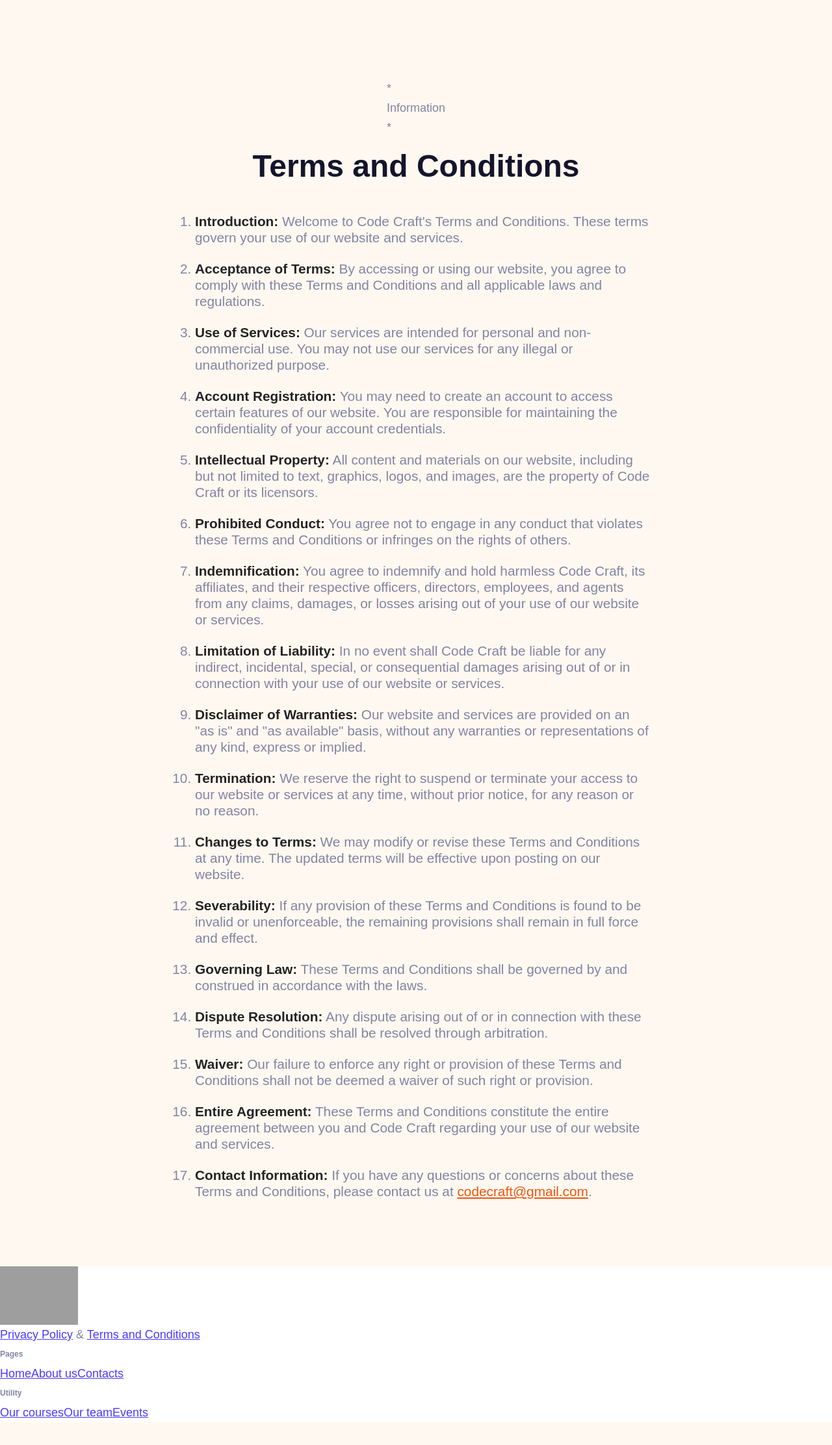
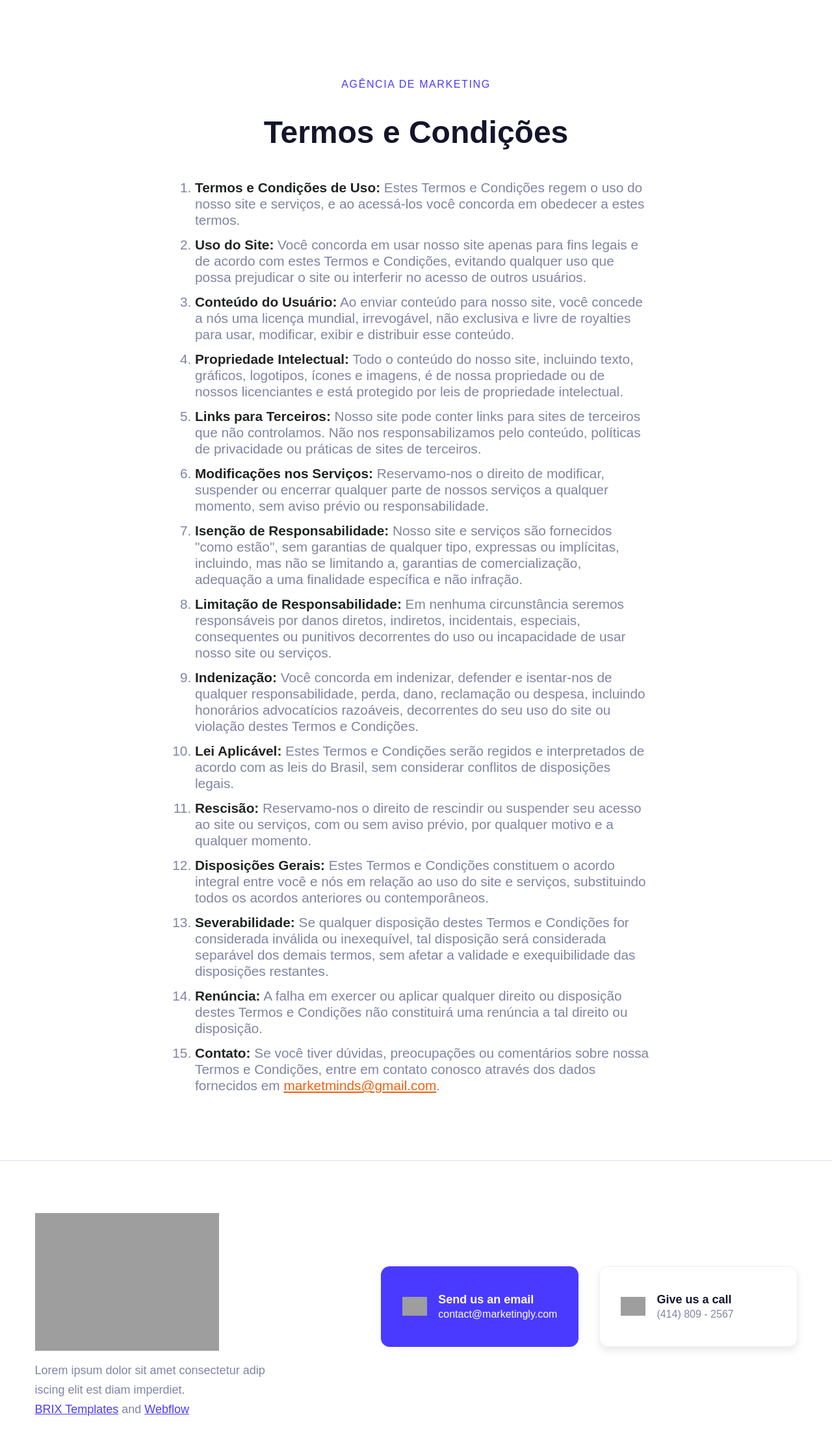
Before and after one commit to MishaKozarev/Template, a PHP site: page /terms-conditions.html in a window 1280 px wide. Shown: the part 79-2303 px from the top of the page at 65% size. Before the commit the page ends 2268 px from the top, so only its background shows below. Run offline with PHP 8.4, Linux system fonts and the light colour scheme; some web fonts are replaced; grey boxes are pictures that could not be loaded.

Commit message:
feat: add info pages

```diff
--- a/css/main.css
+++ b/css/main.css
@@ -57,36 +57,33 @@ body {
 }
 
 /**** THANKS-PAGE ****/
-.thanks {
+.gratitude {
   height: 100vh;
-  background-color: #fff8f0;
+  background-color: #eff0f6;
 }
 
-.thanks__container {
+.gratitude__container {
   max-width: 700px;
   gap: 20px;
   padding: 130px 30px 0;
 }
 
-.thanks__title {
+.gratitude__title {
   font-size: 3rem;
 }
 
-.thanks__content {
+.gratitude__content {
   align-items: flex-start;
 }
 
-.thanks p {
+.gratitude p {
   font-size: 1.3rem;
   font-weight: 500;
 }
 
 /**** DOCUMENT ****/
-.information {
-  background-color: #fff8f0;
-}
 
-.information__container {
+.info__container {
   padding: 200px 40px 80px;
   max-width: 800px;
   margin: 0 auto;
@@ -94,19 +91,19 @@ body {
   gap: 20px;
 }
 
-.information h1 {
+.info h1 {
   font-weight: 600;
   font-size: 3rem;
   padding-bottom: 5px;
   line-height: 50px;
 }
 
-.information ol {
+.info ol {
   padding-left: 20px;
   gap: 10px;
 }
 
-.information li {
+.info li {
   padding: 0 0 5px 0;
   align-self: flex-start;
   font-size: 1.3rem;
@@ -114,24 +111,24 @@ body {
   line-height: 25px;
 }
 
-.information strong {
+.info strong {
   font-weight: 600;
   font-size: 1.3rem;
   color: #222424;
 }
 
-.information a {
-  color: #f1540b;
+.info a {
+  color: #f15f0b;
 }
 
 @media (max-width: 760px) {
-  .information__container {
+  .info__container {
     padding: 150px 40px 80px;
   }
 }
 
 @media (max-width: 480px) {
-  .information h1 {
+  .info h1 {
     font-size: 2.4rem;
   }
 }
--- a/index.html
+++ b/index.html
@@ -1012,9 +1012,9 @@
 
         <div class="nTAySECgUbdrmPJ">
           <div class="jgxRSYIjCotyYbL">
-            <a href="https://brixtemplates.com/">BRIX Templates</a>
-            and
-            <a href="https://webflow.com/">Webflow</a>
+            <a href="privacy-policy.html">Política de Privacidade</a>
+            &#38;
+            <a href="terms-conditions.html">Termos e Condições</a>
           </div>
         </div>
       </div>
--- a/terms-conditions.html
+++ b/terms-conditions.html
@@ -59,155 +59,168 @@
       </div>
     </header>
     <main>
-      <section class="information">
-        <div class="information__container container column">
-          <div id="UkdxLPsHLYPyxCv" class="wIDSjbAoHFfABiz">
-            <div class="yXrpjZilSCLTqft">*</div>
-            <div class="zKapLpBYOpbhgbi">Information</div>
-            <div class="yXrpjZilSCLTqft">*</div>
-          </div>
-          <h1>Terms and Conditions</h1>
-          <ol class="column">
+      <section class="info">
+        <div class="info__container container column">
+          <div class="IgUiizRaPigFfNV">Agência de Marketing</div>
+          <h1>Termos e Condições</h1>
+          <ol>
             <li>
-              <strong>Introduction:</strong> Welcome to Code Craft's Terms and
-              Conditions. These terms govern your use of our website and
-              services.
+              <strong>Termos e Condições de Uso:</strong> Estes Termos e
+              Condições regem o uso do nosso site e serviços, e ao acessá-los
+              você concorda em obedecer a estes termos.
             </li>
             <li>
-              <strong>Acceptance of Terms:</strong> By accessing or using our
-              website, you agree to comply with these Terms and Conditions and
-              all applicable laws and regulations.
+              <strong>Uso do Site:</strong> Você concorda em usar nosso site
+              apenas para fins legais e de acordo com estes Termos e Condições,
+              evitando qualquer uso que possa prejudicar o site ou interferir no
+              acesso de outros usuários.
             </li>
             <li>
-              <strong>Use of Services:</strong> Our services are intended for
-              personal and non-commercial use. You may not use our services for
-              any illegal or unauthorized purpose.
+              <strong>Conteúdo do Usuário:</strong> Ao enviar conteúdo para
+              nosso site, você concede a nós uma licença mundial, irrevogável,
+              não exclusiva e livre de royalties para usar, modificar, exibir e
+              distribuir esse conteúdo.
             </li>
             <li>
-              <strong>Account Registration:</strong> You may need to create an
-              account to access certain features of our website. You are
-              responsible for maintaining the confidentiality of your account
-              credentials.
+              <strong>Propriedade Intelectual:</strong> Todo o conteúdo do nosso
+              site, incluindo texto, gráficos, logotipos, ícones e imagens, é de
+              nossa propriedade ou de nossos licenciantes e está protegido por
+              leis de propriedade intelectual.
             </li>
             <li>
-              <strong>Intellectual Property:</strong> All content and materials
-              on our website, including but not limited to text, graphics,
-              logos, and images, are the property of Code Craft or its
-              licensors.
+              <strong>Links para Terceiros:</strong> Nosso site pode conter
+              links para sites de terceiros que não controlamos. Não nos
+              responsabilizamos pelo conteúdo, políticas de privacidade ou
+              práticas de sites de terceiros.
             </li>
             <li>
-              <strong>Prohibited Conduct:</strong> You agree not to engage in
-              any conduct that violates these Terms and Conditions or infringes
-              on the rights of others.
+              <strong>Modificações nos Serviços:</strong> Reservamo-nos o
+              direito de modificar, suspender ou encerrar qualquer parte de
+              nossos serviços a qualquer momento, sem aviso prévio ou
+              responsabilidade.
             </li>
             <li>
-              <strong>Indemnification:</strong> You agree to indemnify and hold
-              harmless Code Craft, its affiliates, and their respective
-              officers, directors, employees, and agents from any claims,
-              damages, or losses arising out of your use of our website or
-              services.
+              <strong>Isenção de Responsabilidade:</strong> Nosso site e
+              serviços são fornecidos "como estão", sem garantias de qualquer
+              tipo, expressas ou implícitas, incluindo, mas não se limitando a,
+              garantias de comercialização, adequação a uma finalidade
+              específica e não infração.
             </li>
             <li>
-              <strong>Limitation of Liability:</strong> In no event shall Code
-              Craft be liable for any indirect, incidental, special, or
-              consequential damages arising out of or in connection with your
-              use of our website or services.
+              <strong>Limitação de Responsabilidade:</strong> Em nenhuma
+              circunstância seremos responsáveis por danos diretos, indiretos,
+              incidentais, especiais, consequentes ou punitivos decorrentes do
+              uso ou incapacidade de usar nosso site ou serviços.
             </li>
             <li>
-              <strong>Disclaimer of Warranties:</strong> Our website and
-              services are provided on an "as is" and "as available" basis,
-              without any warranties or representations of any kind, express or
-              implied.
+              <strong>Indenização:</strong> Você concorda em indenizar, defender
+              e isentar-nos de qualquer responsabilidade, perda, dano,
+              reclamação ou despesa, incluindo honorários advocatícios
+              razoáveis, decorrentes do seu uso do site ou violação destes
+              Termos e Condições.
             </li>
             <li>
-              <strong>Termination:</strong> We reserve the right to suspend or
-              terminate your access to our website or services at any time,
-              without prior notice, for any reason or no reason.
+              <strong>Lei Aplicável:</strong> Estes Termos e Condições serão
+              regidos e interpretados de acordo com as leis do Brasil, sem
+              considerar conflitos de disposições legais.
             </li>
             <li>
-              <strong>Changes to Terms:</strong> We may modify or revise these
-              Terms and Conditions at any time. The updated terms will be
-              effective upon posting on our website.
+              <strong>Rescisão:</strong> Reservamo-nos o direito de rescindir ou
+              suspender seu acesso ao site ou serviços, com ou sem aviso prévio,
+              por qualquer motivo e a qualquer momento.
             </li>
             <li>
-              <strong>Severability:</strong> If any provision of these Terms and
-              Conditions is found to be invalid or unenforceable, the remaining
-              provisions shall remain in full force and effect.
+              <strong>Disposições Gerais:</strong> Estes Termos e Condições
+              constituem o acordo integral entre você e nós em relação ao uso do
+              site e serviços, substituindo todos os acordos anteriores ou
+              contemporâneos.
             </li>
             <li>
-              <strong>Governing Law:</strong> These Terms and Conditions shall
-              be governed by and construed in accordance with the laws.
+              <strong>Severabilidade:</strong> Se qualquer disposição destes
+              Termos e Condições for considerada inválida ou inexequível, tal
+              disposição será considerada separável dos demais termos, sem
+              afetar a validade e exequibilidade das disposições restantes.
             </li>
             <li>
-              <strong>Dispute Resolution:</strong> Any dispute arising out of or
-              in connection with these Terms and Conditions shall be resolved
-              through arbitration.
+              <strong>Renúncia:</strong> A falha em exercer ou aplicar qualquer
+              direito ou disposição destes Termos e Condições não constituirá
+              uma renúncia a tal direito ou disposição.
             </li>
             <li>
-              <strong>Waiver:</strong> Our failure to enforce any right or
-              provision of these Terms and Conditions shall not be deemed a
-              waiver of such right or provision.
-            </li>
-            <li>
-              <strong>Entire Agreement:</strong> These Terms and Conditions
-              constitute the entire agreement between you and Code Craft
-              regarding your use of our website and services.
-            </li>
-            <li>
-              <strong>Contact Information:</strong> If you have any questions or
-              concerns about these Terms and Conditions, please contact us at
-              <a class="footer__link" href="mailto:codecraft@gmail.com"
-                >codecraft@gmail.com</a
+              <strong>Contato:</strong> Se você tiver dúvidas, preocupações ou
+              comentários sobre nossa Termos e Condições, entre em contato
+              conosco através dos dados fornecidos em
+              <a class="footer__link" href="mailto:marketminds@gmail.com"
+                >marketminds@gmail.com</a
               >.
             </li>
           </ol>
         </div>
       </section>
     </main>
-    <footer class="LwxacYtFXcEXpen">
-      <div class="PYQizQvNYSndpZJ iaThgFKmQtxXHYM pgwBwMWaxKUrmwV">
-        <div class="xKxsNVDVKSDEhlG">
-          <div id="HVfQtnzfDppANTQ" class="GEvmWUIuRVQOPrr">
-            <a
-              href="index.html"
-              class="iNXtuLVPdAzmnQC GnkLGulMOYxgxOG UrJiCuqgUmdRWpD"
+    <footer class="tvlgBUkFgBqcICM">
+      <div class="NbQImezTfsFWVgT dUIOfNjQPKjKqRn">
+        <div class="itxkoEKEWBvfpcf">
+          <div class="gCChjlUfdSPHdrw spjMcnljlNqmLBy">
+            <a href="/" class="WEuznGfjmqVyvKb GQGAQfODzjlmyFb"
               ><img
-                src="img/logo-footer.png"
-                width="120px"
+                src="https://assets-global.website-files.com/6160c9819f1e5978b56545d6/6179cb18f94e45b47d478551_logo-marketingly-template.svg"
                 alt="image"
-                class="OnUmpgtFxPIXgKD"
+                class="WuXohFSskESlPct"
             /></a>
-
-            <div class="cIvldJxEHjbFdgj">
-              <a href="privacy-policy.html" class="nfpIoIHHAnKqDkL"
-                >Privacy Policy</a
-              >&#160;&#38;
-              <a href="terms-conditions.html" class="nfpIoIHHAnKqDkL"
-                >Terms and Conditions</a
+            <p class="VhFulEJTPnNCLBK iEiCexthpnxcDXf">
+              Lorem ipsum dolor sit amet consectetur adip iscing elit est diam
+              imperdiet.
+            </p>
+          </div>
+          <div class="gCChjlUfdSPHdrw RExEEMnErYBwrLu">
+            <div
+              class="DegoibfZocYXSuI FyMvEceAOGbTFVD SDMoQApbNmoMntp sVHyTUFZJxZCxQq fBbPNUaiMHAgaNk"
+            >
+              <a
+                href="mailto:contact@marketingly.com"
+                class="VUbhlSvKgEGiUVy tLGbdsjtTMyLsgg tWNrXPcnIQPDUdM GQGAQfODzjlmyFb"
+                ><img
+                  src="https://assets-global.website-files.com/6160c9819f1e5978b56545d6/6165df0bde91472c9eeaad9f_icon-3-contact-links-marketing-template.svg"
+                  alt="image"
+                  class="VYKXZGBYloBIcQY FkEvhQZpBXUyswH"
+                />
+                <div class="LMhcftcXXQSwTIk">
+                  <div class="dYZsVQUSsnXlfGI">
+                    <div class="AHIFqIaWvomozyl wJxlCikqiHjBCmp">
+                      Send us an email
+                    </div>
+                  </div>
+                  <div class="PnNQcivCrrnXETP">contact@marketingly.com</div>
+                </div></a
+              ><a
+                href="tel:(414)809-2567"
+                class="VUbhlSvKgEGiUVy tLGbdsjtTMyLsgg zLgbSmvrEQMHzPY GQGAQfODzjlmyFb"
+                ><img
+                  src="https://assets-global.website-files.com/6160c9819f1e5978b56545d6/6164b381a174dab8087b5eca_icon-2-contact-links-marketing-template.svg"
+                  alt="image"
+                  class="VYKXZGBYloBIcQY FkEvhQZpBXUyswH"
+                />
+                <div class="LMhcftcXXQSwTIk">
+                  <div class="dYZsVQUSsnXlfGI">
+                    <div
+                      class="AHIFqIaWvomozyl wJxlCikqiHjBCmp MHhTCRyqEjuexIE"
+                    >
+                      Give us a call
+                    </div>
+                  </div>
+                  <div class="PnNQcivCrrnXETP">(414) 809 - 2567</div>
+                </div></a
               >
             </div>
           </div>
-          <div id="fqzjjdaqvnHHwmR">
-            <div class="hUaOKTyXdYoHZQV YPSmTYpVRBWCwyp">
-              <div class="nbWdEawtVSAcBHN">
-                <h6 class="EwdYSErzYkgHvhQ">Pages</h6>
-                <a href="index.html" class="MAUzqpfIhBOraid">Home</a
-                ><a href="about.html" class="MAUzqpfIhBOraid">About us</a
-                ><a href="index.html#section-form" class="MAUzqpfIhBOraid"
-                  >Contacts</a
-                >
-              </div>
-              <div class="nbWdEawtVSAcBHN">
-                <h6 class="EwdYSErzYkgHvhQ">Utility</h6>
-                <a href="index.html#section-courses" class="MAUzqpfIhBOraid"
-                  >Our courses</a
-                ><a href="about.html#section-team" class="MAUzqpfIhBOraid"
-                  >Our team</a
-                ><a href="about.html#section-events" class="MAUzqpfIhBOraid"
-                  >Events</a
-                >
-              </div>
-            </div>
+        </div>
+
+        <div class="nTAySECgUbdrmPJ">
+          <div class="jgxRSYIjCotyYbL">
+            <a href="https://brixtemplates.com/">BRIX Templates</a>
+            and
+            <a href="https://webflow.com/">Webflow</a>
           </div>
         </div>
       </div>
```
Also changed, not shown: privacy-policy.html (+133 -102 lines), thanks.html (+13 -11 lines).
